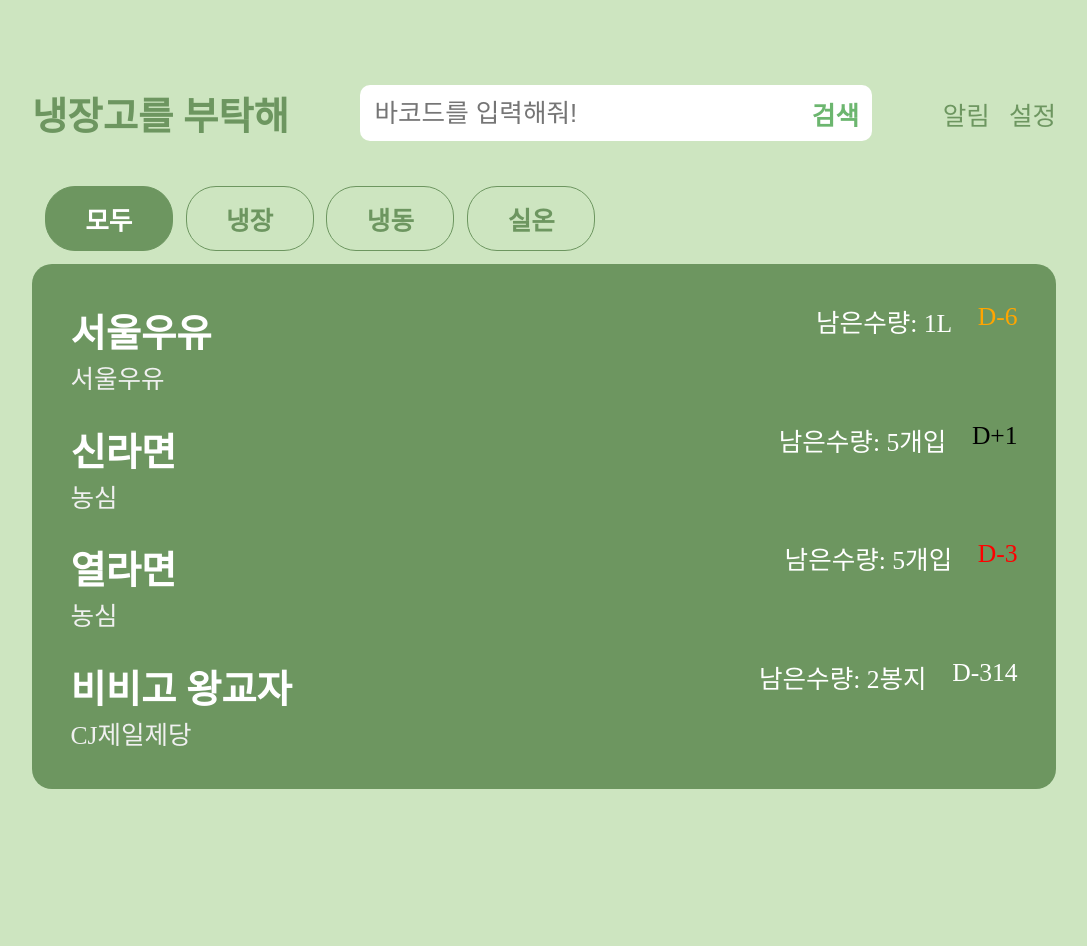
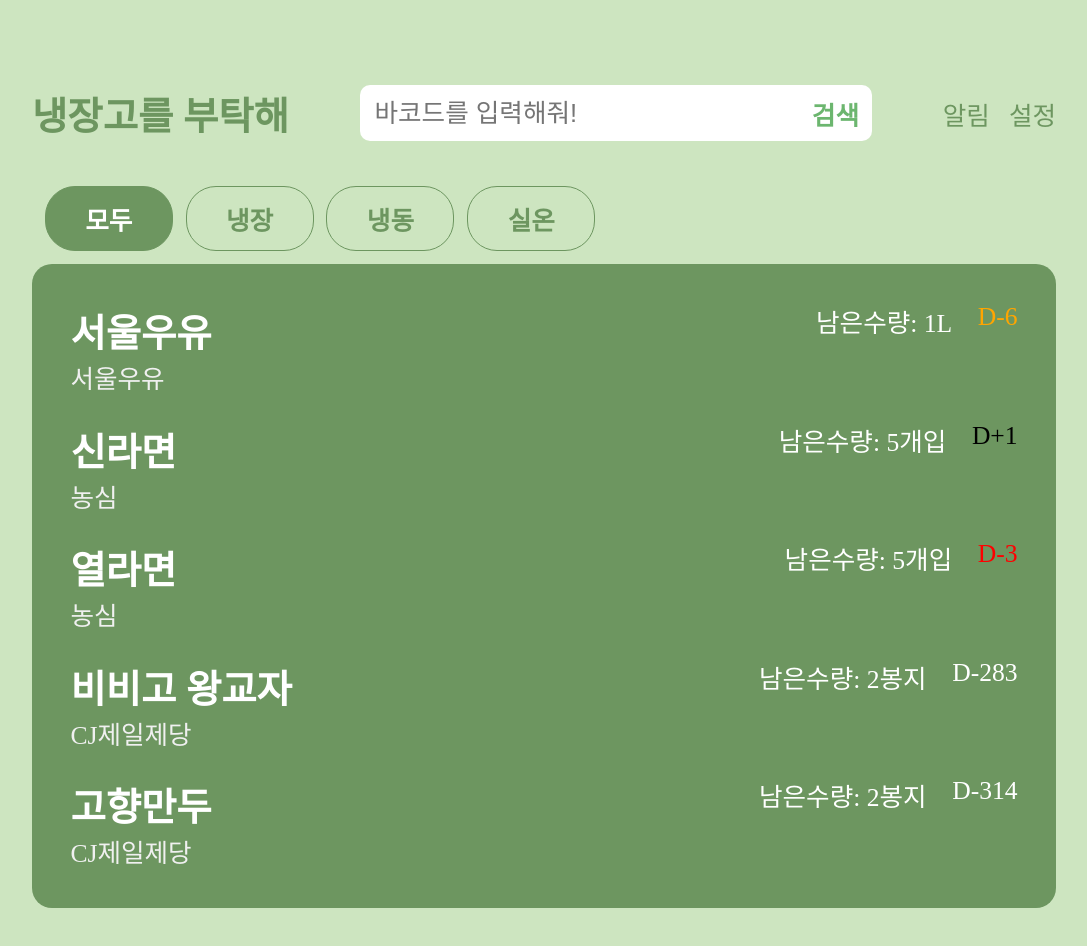
Before and after one commit to jibeommm/RefrigeFairy, a React (Vite) app: page /storage in a window 1280 px wide. Shown: the top 946 px of the page, without its empty margins (96-1183 px from the left). Before the commit the page ends 861 px from the top, so only its background shows below. Built offline with nearby package versions, Linux system fonts and the light colour scheme; no server answers.

Commit message:
샘플 추가

```diff
--- a/src/stores/foodStore.ts
+++ b/src/stores/foodStore.ts
@@ -105,6 +105,33 @@
     smallCategory: "왕교자",
     expireDays: "365일",
     storageType: "냉동",
+    expirePeriod: "11개월",
+    buyDate: "2025-06-15",
+    endDate: "2026-05-15",
+    quantity: 2,
+    originalQuantity: 2,
+    unit: "봉지",
+    reportNo: "",
+    reportDate: "",
+    category: "",
+    address: "",
+    closeDate: "",
+    barCode: "8809876000033",
+    brcdNo: "",
+    lastUpdate: "",
+  },
+  {
+    id: "8809876000035",
+    name: "고향만두",
+    productName: "고향만두 1.05kg",
+    manufacturer: "CJ제일제당",
+    cmpnyName: "CJ제일제당",
+    industry: "냉동식품",
+    bigCategory: "냉동식품",
+    midCategory: "만두",
+    smallCategory: "왕교자",
+    expireDays: "365일",
+    storageType: "냉동",
     expirePeriod: "12개월",
     buyDate: "2025-06-15",
     endDate: "2026-06-15",
```
